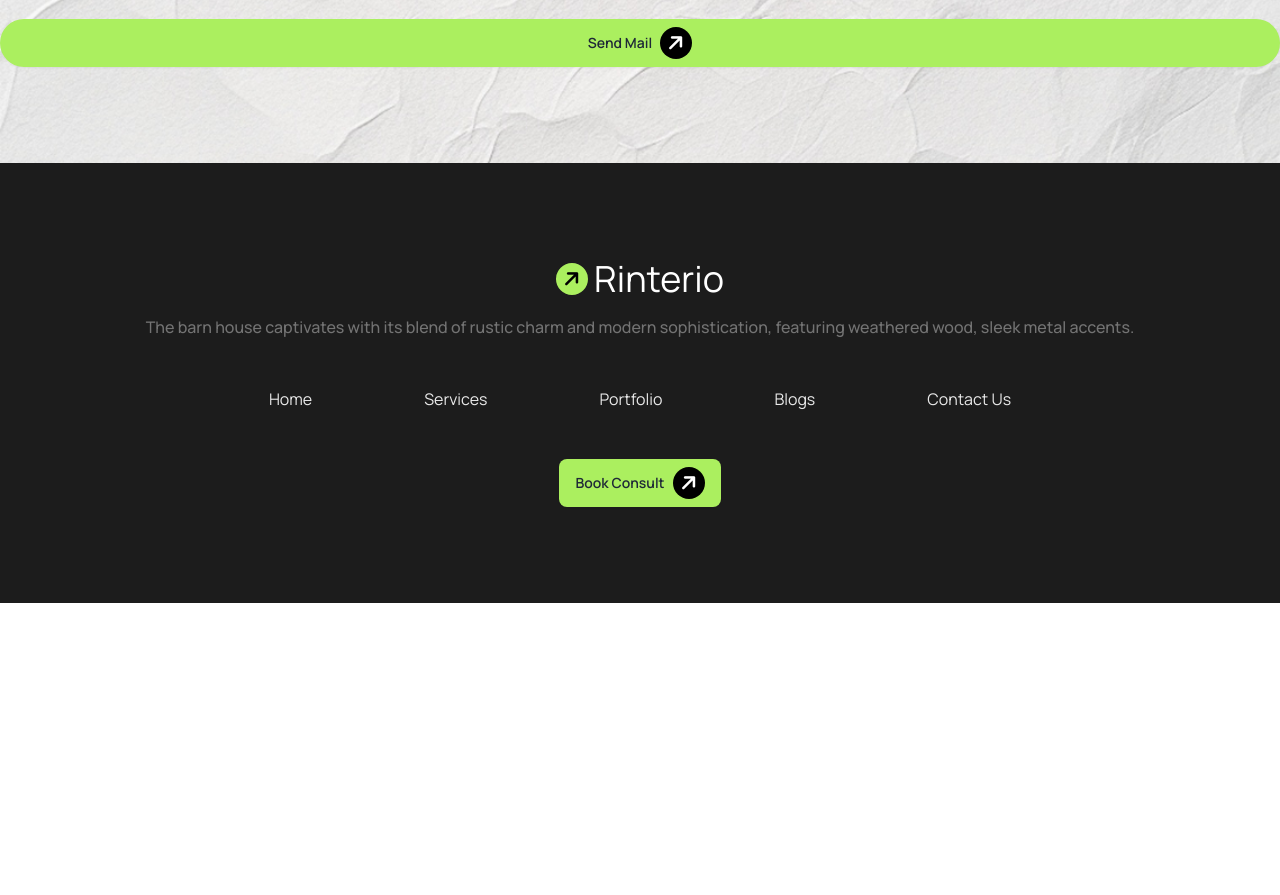
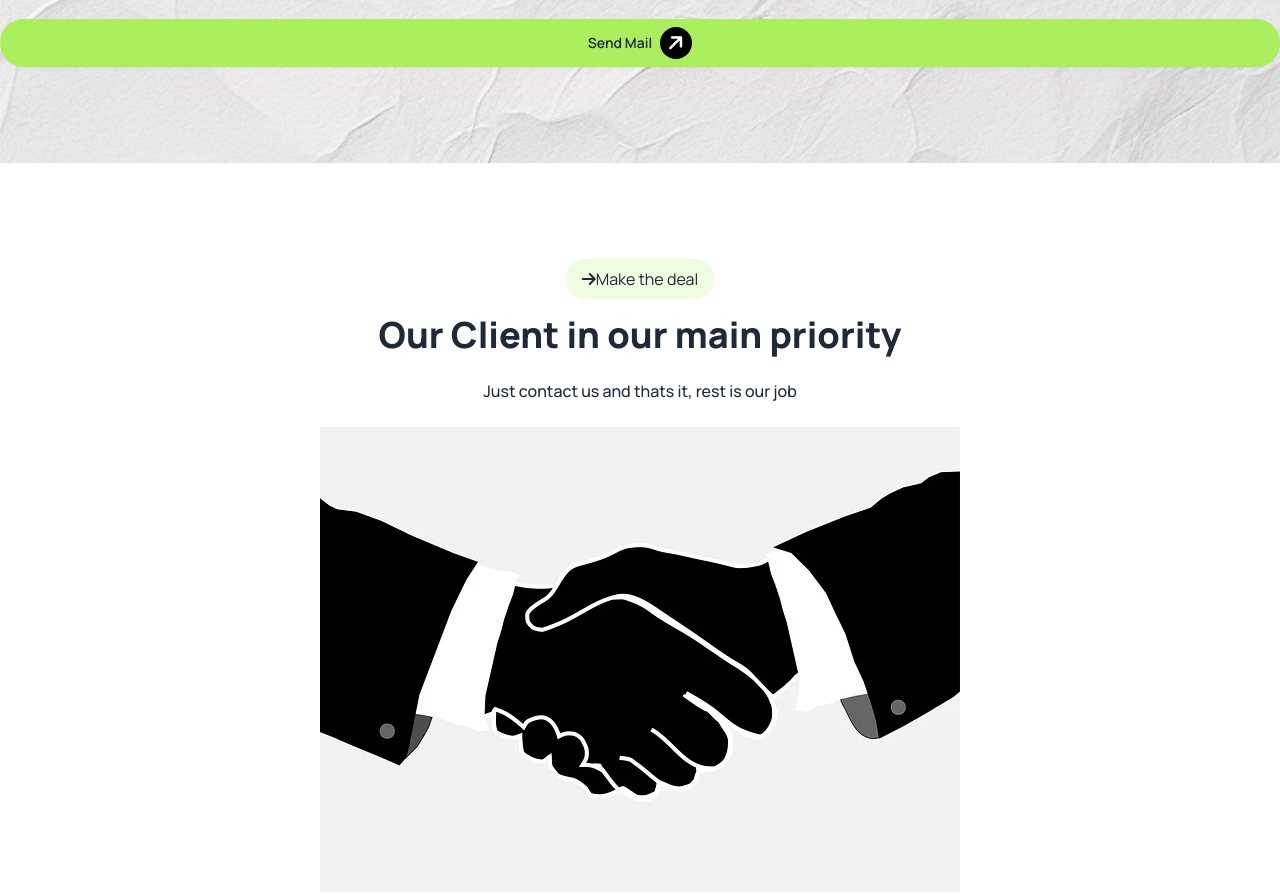
Before and after one commit to Yuvraj-Hossain047/rinterio-ph-project, a plain HTML site: page index.html in a window 1280 px wide. Shown: the part 4047-4942 px from the top of the page. Before the commit the page ends 4650 px from the top, so only its background shows below. Drawn offline with nearby package versions, Linux system fonts and the light colour scheme.

Commit message:
added extra section

```diff
--- a/index.html
+++ b/index.html
@@ -38,7 +38,7 @@
 </head>
 <body style="font-family: 'Manrope', sans-serif;">
   <!-- ==============================NAV section=================================== -->
-    <section class="">
+    <section>
       <nav class="w-11/12 mx-auto mt-12 mb-10">
         <div class="navbar">
           <div class="navbar-start">
@@ -198,6 +198,15 @@
             </form>
           </div>
         </section>
+      <!-- ============================ DEAL section ========================== -->
+      <section class="py-8 lg:py-24 px-8 lg:px-0">
+        <div class="container mx-auto text-center flex items-center flex-col">
+          <h4 class="py-2 px-4 inline-block text-base bg-[rgba(171,239,95,0.2)] rounded-full"><i class="fa-solid fa-arrow-right"></i>Make the deal</h4>
+          <h3 class="text-4xl font-extrabold mt-4">Our Client in our main priority</h3>
+          <p class="text-base font-medium my-6">Just contact us and thats it, rest is our job</p>
+          <img src="assets/handshake.webp" alt="">
+        </div>
+      </section>
         <!-- ===================== Footer Section ================================== -->
          <section class="py-16 lg:py-24 bg-[rgb(28,28,28)] px-8 lg:px-0">
           <div class="container mx-auto flex flex-col items-center">
```
Also changed, not shown: assets/handshake.webp (added).
